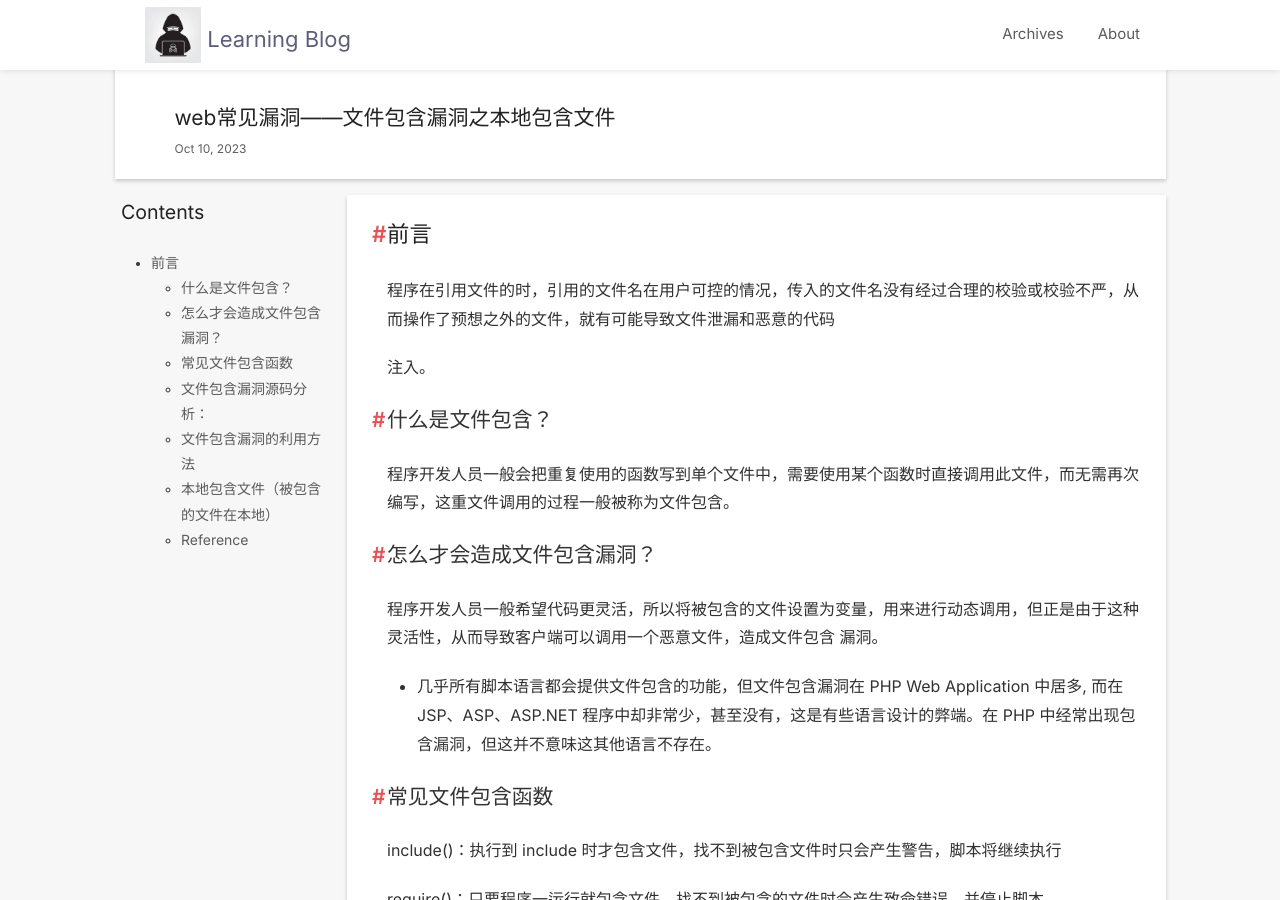
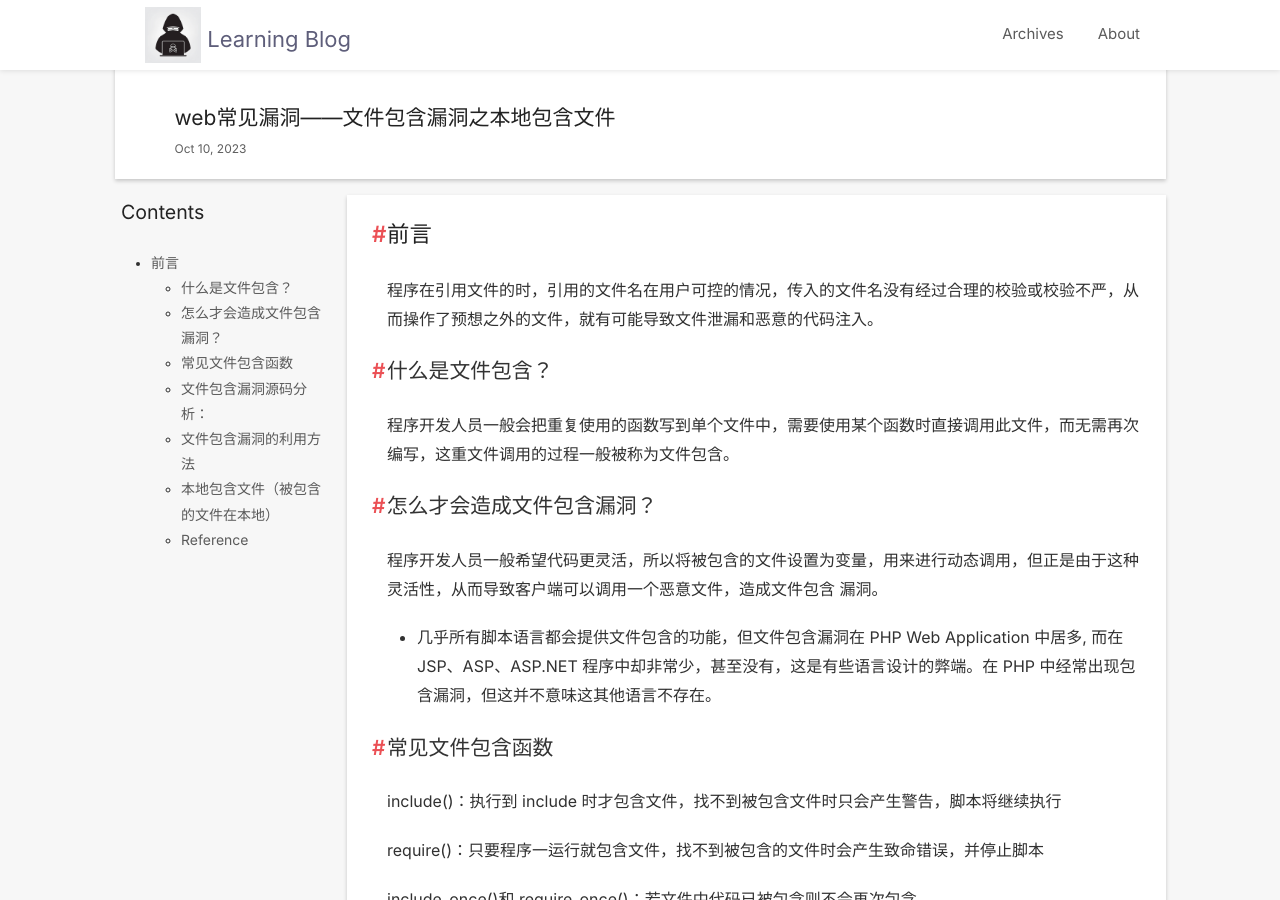
Before and after one commit to JWlovelearning/JWlovelearning.github.io, a Jekyll site: the page built from _posts/2023-10-11-post.md, in a window 1280 px wide and 900 px high. Built offline with Jekyll 4.4.1, drawn with Linux system fonts in a browser that asks for light colours; nearby versions of some CDN libraries; comment, search, counter and statistics services are not loaded.

```diff
--- a/_posts/2023-10-11-post.md
+++ b/_posts/2023-10-11-post.md
@@ -13,9 +13,7 @@ icon: file
 
 # 前言
 
-程序在引用文件的时，引用的文件名在用户可控的情况，传入的文件名没有经过合理的校验或校验不严，从而操作了预想之外的文件，就有可能导致文件泄漏和恶意的代码
-
-注入。
+程序在引用文件的时，引用的文件名在用户可控的情况，传入的文件名没有经过合理的校验或校验不严，从而操作了预想之外的文件，就有可能导致文件泄漏和恶意的代码注入。
 
 ## 什么是文件包含？
 
```
